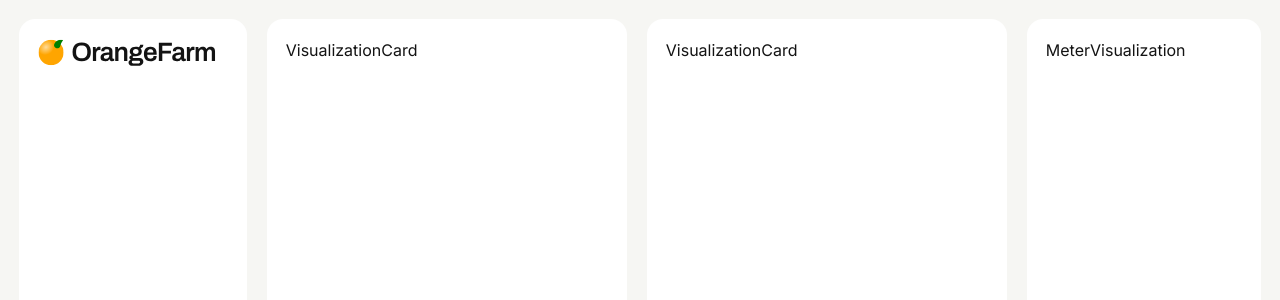
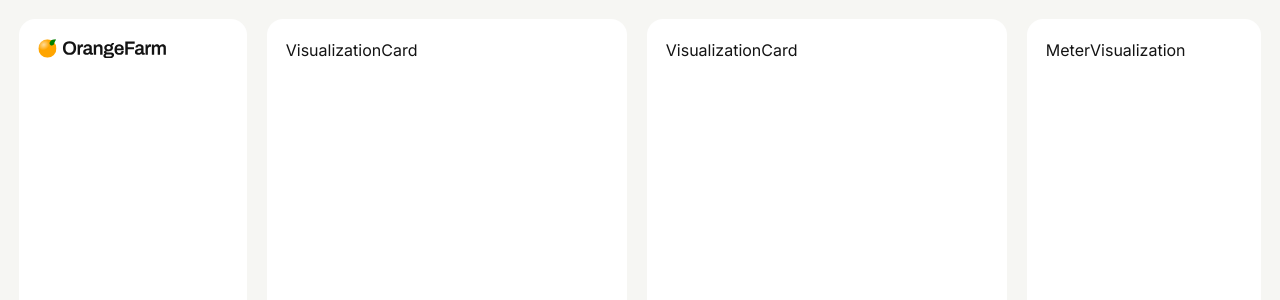
Before and after one commit to the-halfbloodprince/toshiba-task-dashboard-frontend, a Next.js app: page / in a window 1280 px wide. Shown: the top 300 px of the page. Built offline with nearby package versions, Linux system fonts and the light colour scheme.

Commit message:
sidebar logo size adjustment

```diff
--- a/components/layout/SideBar.tsx
+++ b/components/layout/SideBar.tsx
@@ -11,7 +11,7 @@ const SideBar: FC<Props> = ({ toggleSidebar }) => {
   return (
     <div className={styles.container}>
       <div className={styles.header}>
-        <Image src='/Logo_Expanded.svg' alt='Logo' width={180} height={40} />
+        <Image src='/Logo_Expanded.svg' alt='Logo' width={130} height={100} />
       </div>
     </div>
   )
```
